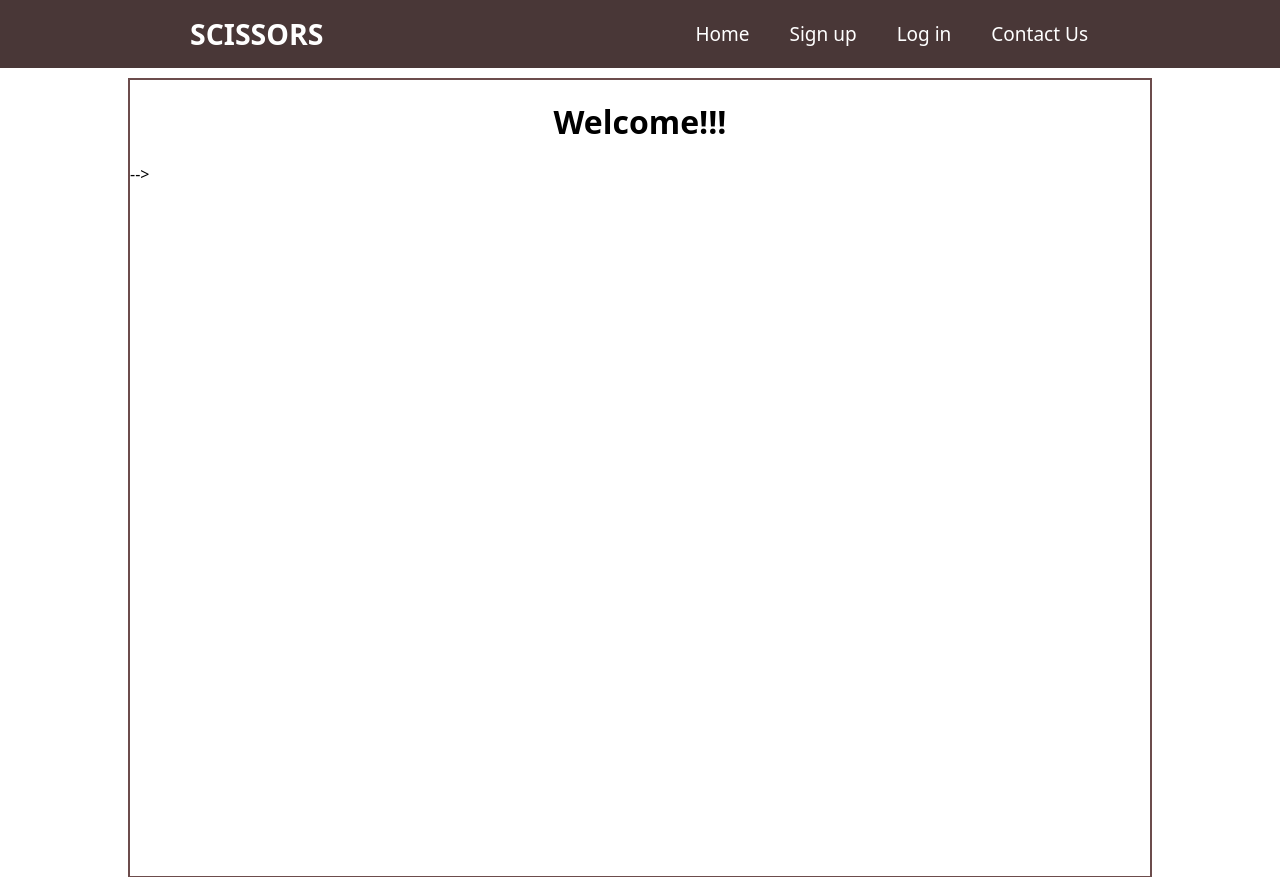
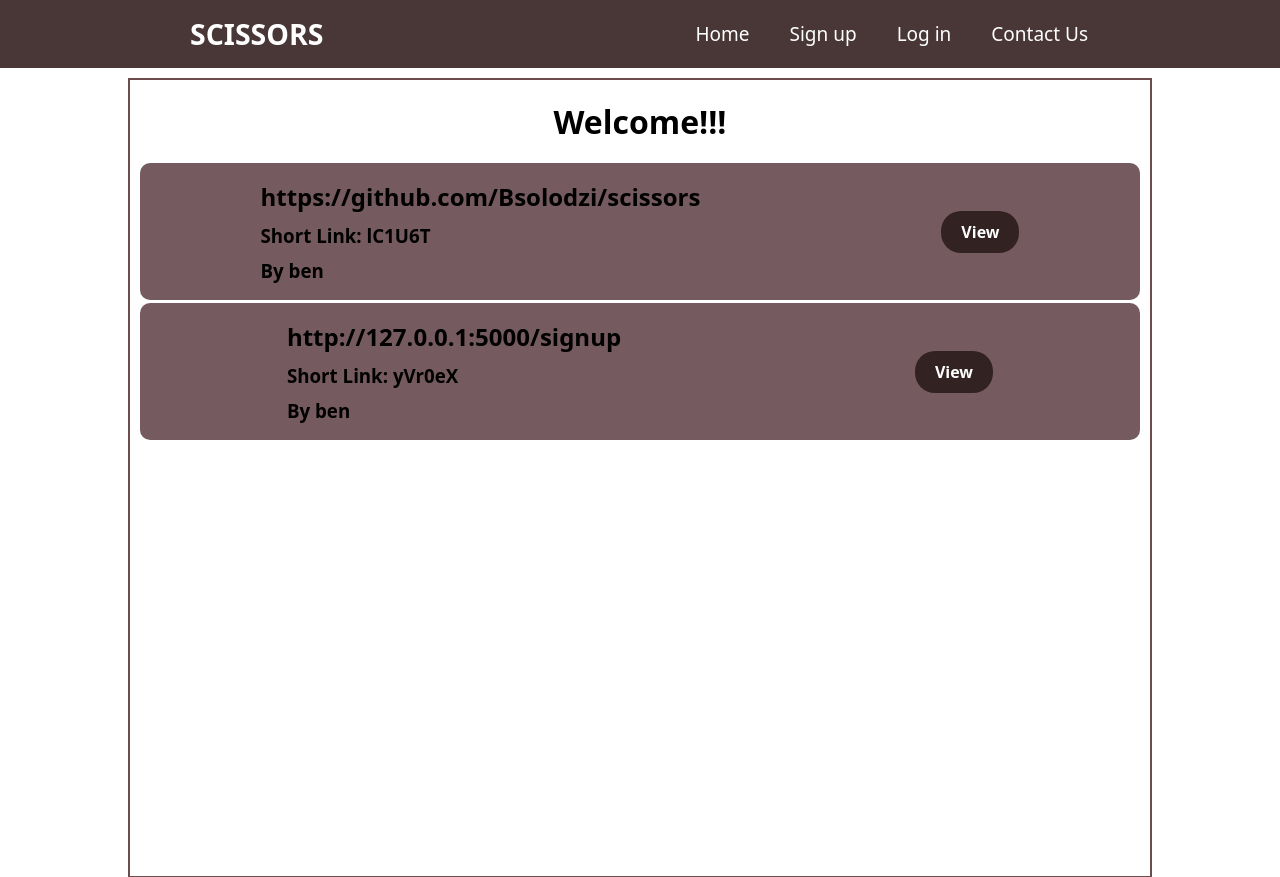
Before and after one commit to Bsolodzi/scissors, a Flask app: page / in a window 1280 px wide. Shown: the top 877 px of the page. Run offline with Flask 3, Linux system fonts and the light colour scheme.

Commit message:
another one

```diff
--- a/app.py
+++ b/app.py
@@ -46,7 +46,7 @@ class Link (db.Model):
     id = db.Column(db.Integer(), primary_key=True)
     long_link = db.Column(db.String(), nullable=False)
     short_link = db.Column(db.String())
-    user = db.Column(db.Integer(), db.ForeignKey('users.id'))
+    user = db.Column(db.Integer(), db.ForeignKey('users.username'))
 
 
 @login_manager.user_loader
@@ -60,7 +60,13 @@ def load_user(user_id):
 
 @app.route("/")
 def index():
-    return render_template('index.html')
+    links = Link.query.all()
+
+    context = {
+        'links': links,
+    }
+
+    return render_template ("index.html", **context)
 
 
 @app.route('/signup', methods=['GET', 'POST'])
@@ -99,12 +105,17 @@ def login():
 
     user = User.query.filter_by(username=username).first()
 
-    # checking if the username and the password are the same
-    if user and check_password_hash(user.password_hash, password):
-        login_user(user, remember=True)
-        return redirect(url_for('index'))
+    # checking if user exists
+    if user:
+
+        # checking if the username and the password are the same
+        if check_password_hash(user.password_hash, password):
+            login_user(user, remember=True)
+            return redirect(url_for('index'))
+        else:
+            flash('Incorrect password or username')
     else:
-        flash('Incorrect password or username')
+        flash('User does not exist')
 
     return render_template('login.html')
 
@@ -116,7 +127,7 @@ def generate_short(long_link: str, length=6):
     return random_chars
 
 
-@app.route('/<short_url>')
+@app.route('/short_url')
 @login_required
 def redirect_to_long_link(short_url):
     long_link = Link.query.filter_by(short_link=short_url).first()
@@ -126,6 +137,7 @@ def redirect_to_long_link(short_url):
     return redirect(url_for('index'))
 
 
+# def get_short_link()
 @app.route('/', methods=['GET', 'POST'])
 @login_required
 def home():
@@ -140,15 +152,19 @@ def home():
         else:
             short = generate_short(link)
             saved_link = Link(long_link=link, short_link=short,
-                              user=current_user.id)
+                              user=current_user.username)
             db.session.add(saved_link)
             db.session.commit()
-            links = Link.query.all()
-            for link in links:
-                print(link.long_link)
-                print(link.short_link)
-                print(link.user)
-            return redirect(url_for('home'))
+
+            # saved_linkk= print(saved_link.short_link)
+
+            # return saved_linkk
+            # links = Link.query.all()
+            # for link in links:
+            #     print(link.long_link)
+            #     print(link.short_link)
+            #     print(link.user)
+            # return redirect(url_for('index'))
 
     return render_template('index.html', links=Link.query.all())
 
@@ -171,9 +187,8 @@ def contact():
 def profile():
     return render_template('profile.html')
 
+
 # route for deleting a link
-
-
 @app.route('/delete/<int:id>/', methods=['GET'])
 @login_required
 def delete(id):
--- a/templates/index.html
+++ b/templates/index.html
@@ -1,18 +1,15 @@
-{% extends 'base.html' %} {% block content %}
+{% extends 'base.html' %}
+{% block content %}
 
 <h1 class="headings">Welcome!!!</h1>
 
 {% if current_user.is_authenticated %}
 <div class="form-group">
-  <h1 class="headings">
-    Hey {{current_user.username}}! You've been logged in.
-  </h1>
-  <hr />
+  <h1 class="headings"> Hey {{current_user.username}}! You've been logged in.</h1>
+  <hr/>
   <h2 class="headings">Want to Manipulate a link?</h2>
-  <hr />
-</div>
-
-<form method="POST">
+  <hr/>
+  <form action="{{url_for('home')}}" method="POST">
     <div class="form-group">
       <label for="link">Long Link:</label>
       <input
@@ -20,47 +17,39 @@
       id="link"
       name="link"
       placeholder="Please paste your long link here"
-    />
-    <br />
+      required>
     </div>
 
     <div class="form-group">
-    <input type="submit" value="Shorten link" class="mybtn" />
+      <input type="submit" value="Shorten link" class="mybtn">
     </div>
 
-  <br />
-  <br />
+    <div class="form-group">
+      <h2>Your short Link: {{saved_linkk}}</h2>
+    </div>
+
   </form>
+</div>
+{% endif %}
+
 {% for link in links %}
-<p>{{ link.long_link }}</p>
-<p>{{ link.short_link }}</p>
-<p>{{ link.user }}</p>
-{% endfor %}
-
-<!--
-{% for link in links %}
-<p>{{ link.long_link }}</p>
-<p>{{ link.short_link }}</p>
-<p>{{ link.user }}</p>
-{% endfor %} {% endif %} {% for link in links %}
-<div class="b">
-  <article class="index-article">
+  <div class= "blogs">
+    <article class = "index-article">
       <div class="form-group">
         <div>
-        <h3>{{link.long_link}}</h3>
+          <h2> {{link.long_link}} </h2>
         </div>
         <div>
-        <h3>{link.short_link}</h3>
+          <h3> Short Link: {{link.short_link}} </h3>
         </div>
         <div>
-        <h3>By {{link.user}}</h3>
+          <h3> By {{link.user}} </h3>
         </div>
       </div>
       <div >
-                <a href="/view_link/{{link.id}}/" class="mybtn"> View</a>
-
+        <a href="/view_blog/{{link.id}}/" class="mybtn"> View</a>
+      </div>
     </article>
   </div>
 {% endfor %}
--->
 {% endblock content %}
--- a/templates/profile.html
+++ b/templates/profile.html
@@ -6,6 +6,7 @@
             <p>Your name is {{current_user.first_name}} {{current_user.last_name}}</p>
             <p>Username : {{current_user.username}}</p>
             <p>Email : {{current_user.email}}</p>
+            <p> Links : {{current_user.link}}</p>
         </div>
         <div class="form-group">
             <input type="submit" value="Edit details" class="mybtn">
--- a/templates/suc_test.html
+++ b/templates/suc_test.html
@@ -13,19 +13,20 @@
       </div>
 
       <br />
-      <br />
 
     </form>
-      {% for link in links %}
+      {% for links in link %}
       <p>{{ link.long_link }}</p>
       <p>{{ link.short_link }}</p>
       <p>{{ link.user }}</p>
       {% endfor %}
+
     <div >
         <small>
             Go back to homepage? <a href="{{url_for('index')}}">Home</a>
         </small>
     </div>
+
     <a href="{{ url_for('logout')}}">Logout</a>
   </form>
 {% endblock content %}
```
Also changed, not shown: models.db. Lines whose indentation alone changed are shown as unchanged.
